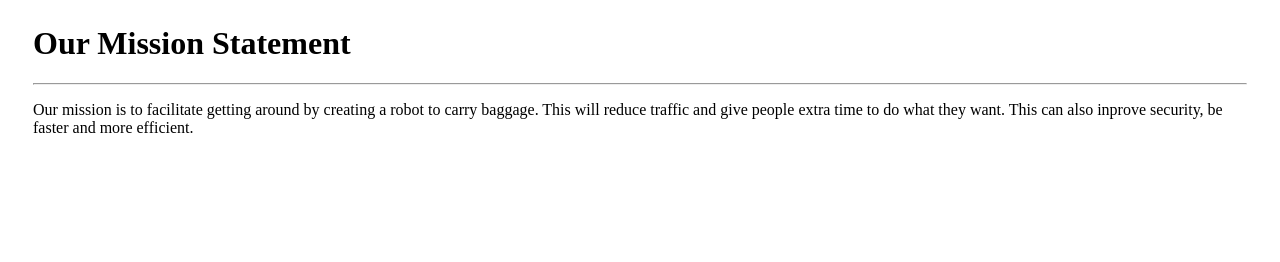
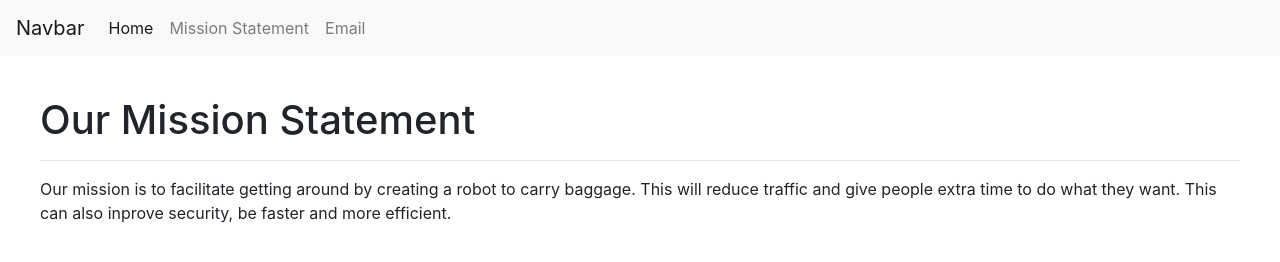
Before and after one commit to juliayan22/BagBot, a plain HTML site: page missionstatement.html in a window 1280 px wide. Drawn offline with nearby package versions, Linux system fonts and the light colour scheme.

Commit message:
added nav bar

```diff
--- a/missionstatement.html
+++ b/missionstatement.html
@@ -2,13 +2,36 @@
 <!DOCTYPE html>
 <html>
 <head>
+	<link rel="stylesheet" href="https://stackpath.bootstrapcdn.com/bootstrap/4.1.3/css/bootstrap.min.css" integrity="sha384-MCw98/SFnGE8fJT3GXwEOngsV7Zt27NXFoaoApmYm81iuXoPkFOJwJ8ERdknLPMO" crossorigin="anonymous">
+
+
 	<title>Mission Statement</title>
 </head>
 <body>
-	<div style= "margin:25px">
+	<nav class="navbar navbar-expand-lg navbar-light bg-light">
+  <a class="navbar-brand" href="#">Navbar</a>
+  <button class="navbar-toggler" type="button" data-toggle="collapse" data-target="#navbarNav" aria-controls="navbarNav" aria-expanded="false" aria-label="Toggle navigation">
+    <span class="navbar-toggler-icon"></span>
+  </button>
+  <div class="collapse navbar-collapse" id="navbarNav">
+    <ul class="navbar-nav">
+      <li class="nav-item active">
+        <a class="nav-link" href="file:///Users/student/Documents/BagBot/index.html">Home <span class="sr-only">(current)</span></a>
+      </li>
+      <li class="nav-item">
+        <a class="nav-link" href="file:///Users/student/Documents/BagBot/missionstatement.html">Mission Statement</a>
+      </li>
+      <li class="nav-item">
+        <a class="nav-link" href="file:///Users/student/Documents/BagBot/email.html">Email</a>
+    </ul>
+  </div>
+</nav>
+	<div style= "margin:40px">
+	<border
+	<center>
 	<h1>Our Mission Statement</h1>
 	<hr/>
 	<p>Our mission is to facilitate getting around by creating a robot to carry baggage. This will reduce traffic and give people extra time to do what they want. This can also inprove security, be faster and more efficient.</p>
-	</div>
+	</center>
 </body>
 </html>
```
